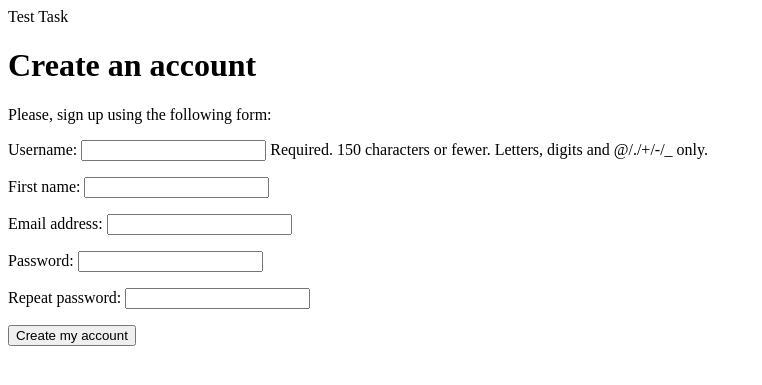
After one commit to bigtelescope/Django-Sandbox, a Django app: page /account/register/ in a window 1280 px wide. The commit adds this page. Shown: the top 385 px of the page, without its empty margins (0-762 px from the left). Run offline with Django 3.2, Linux system fonts and the light colour scheme; parts of the project's set-up code (start-up, migrations or seed data) failed here and were passed over.

Commit message:
add login and registration forms

```diff
--- a/poll_api/account/forms.py
+++ b/poll_api/account/forms.py
@@ -1,6 +1,22 @@
 from django import forms
+from django.contrib.auth.models import User
 
 
 class LoginForm(forms.Form):
     username = forms.CharField()
     password = forms.CharField(widget=forms.PasswordInput)
+
+
+class UserRegistrationForm(forms.ModelForm):
+    password = forms.CharField(label='Password', widget=forms.PasswordInput)
+    password2 = forms.CharField(label='Repeat password', widget=forms.PasswordInput)
+
+    class Meta:
+        model = User
+        fields = ('username', 'first_name', 'email')
+
+    def clean_password2(self):
+        cd = self.cleaned_data
+        if cd['password'] != cd['password2']:
+            raise forms.ValidationError('Passwords don\'t match.')
+        return cd['password2']
--- a/poll_api/account/templates/account/login.html
+++ b/poll_api/account/templates/account/login.html
@@ -6,6 +6,6 @@
     <form action="." method="post">
         {{ form.as_p }}
         {% csrf_token %}
-        <p><input type="submit" value="Log-in"></p>
+        <p><input type="submit" value="Press login butt"></p>
     </form>
 {% endblock %}
--- /dev/null
+++ b/poll_api/account/templates/account/register.html
@@ -0,0 +1,13 @@
+{% extends "base.html" %}
+
+{% block title %}Create an account{% endblock %}
+
+{% block content %}
+    <h1>Create an account</h1>
+    <p>Please, sign up using the following form:</p>
+    <form action="." method="post">
+        {{ user_form.as_p }}
+        {% csrf_token %}
+        <p><input type="submit" value="Create my account"></p>
+    </form>
+{% endblock %}
--- a/poll_api/account/templates/base.html
+++ b/poll_api/account/templates/base.html
@@ -7,7 +7,7 @@
 </head>
 <body>
 <div id="header">
-    <span class="logo">Bookmarks</span>
+    <span class="logo">Test Task</span>
 </div>
 <div id="content">
     {% block content %}
--- /dev/null
+++ b/poll_api/account/templates/registration/logged_out.html
@@ -0,0 +1,6 @@
+{% extends "base.html" %}
+{% block title %}Logged out{% endblock %}
+{% block content %}
+    <h1>Logged out</h1>
+    <p>You have been successfully logged out. You can <a href="{% url "login" %}">log-in again</a>.</p>
+{% endblock %}
--- a/poll_api/account/urls.py
+++ b/poll_api/account/urls.py
@@ -1,7 +1,14 @@
+from django.conf.urls import url
 from django.urls import path
-
+from django.contrib.auth.views import LoginView, LogoutView, PasswordChangeView, PasswordChangeDoneView
 from . import views
 
+
 urlpatterns = [
-    path('login/', views.user_login, name='login'),
+    # path('login/', views.user_login, name='login'),
+    url(r'^login/$', LoginView.as_view(), name='login'),
+    url(r'^logout/$', LogoutView.as_view(), name='logout'),
+    url(r'^password-change/$', PasswordChangeView.as_view(), name='password_change'),
+    url(r'^password-change/done/$', PasswordChangeDoneView.as_view(), name='password_change_done'),
+    url(r'^register/$', views.register, name='register'),
 ]
--- a/poll_api/account/views.py
+++ b/poll_api/account/views.py
@@ -1,7 +1,7 @@
 from django.http import HttpResponse
 from django.shortcuts import render
 from django.contrib.auth import authenticate, login
-from .forms import LoginForm
+from .forms import LoginForm, UserRegistrationForm
 
 
 def user_login(request):
@@ -21,3 +21,16 @@ def user_login(request):
     else:
         form = LoginForm()
     return render(request, 'account/login.html', {'form': form})
+
+
+def register(request):
+    if request.method == 'POST':
+        user_form = UserRegistrationForm(request.POST)
+        if user_form.is_valid():
+            new_user = user_form.save(commit=False)
+            new_user.set_password(user_form.cleaned_data['password'])
+            new_user.save()
+            return render(request, 'account/register_done.html', {'new_user': new_user})
+    else:
+        user_form = UserRegistrationForm()
+    return render(request, 'account/register.html', {'user_form': user_form})
```
Also changed, not shown: poll_api/account/templates/account/register_done.html (added, +8 -0 lines), poll_api/account/templates/registration/login.html (added, +21 -0 lines), poll_api/account/templates/registration/password_change_done.html (added, +14 -0 lines), poll_api/account/templates/registration/password_change_form.html (added, +13 -0 lines), poll_api/poll_api/settings.py (+8 -1 lines), poll_api/db.sqlite3.
